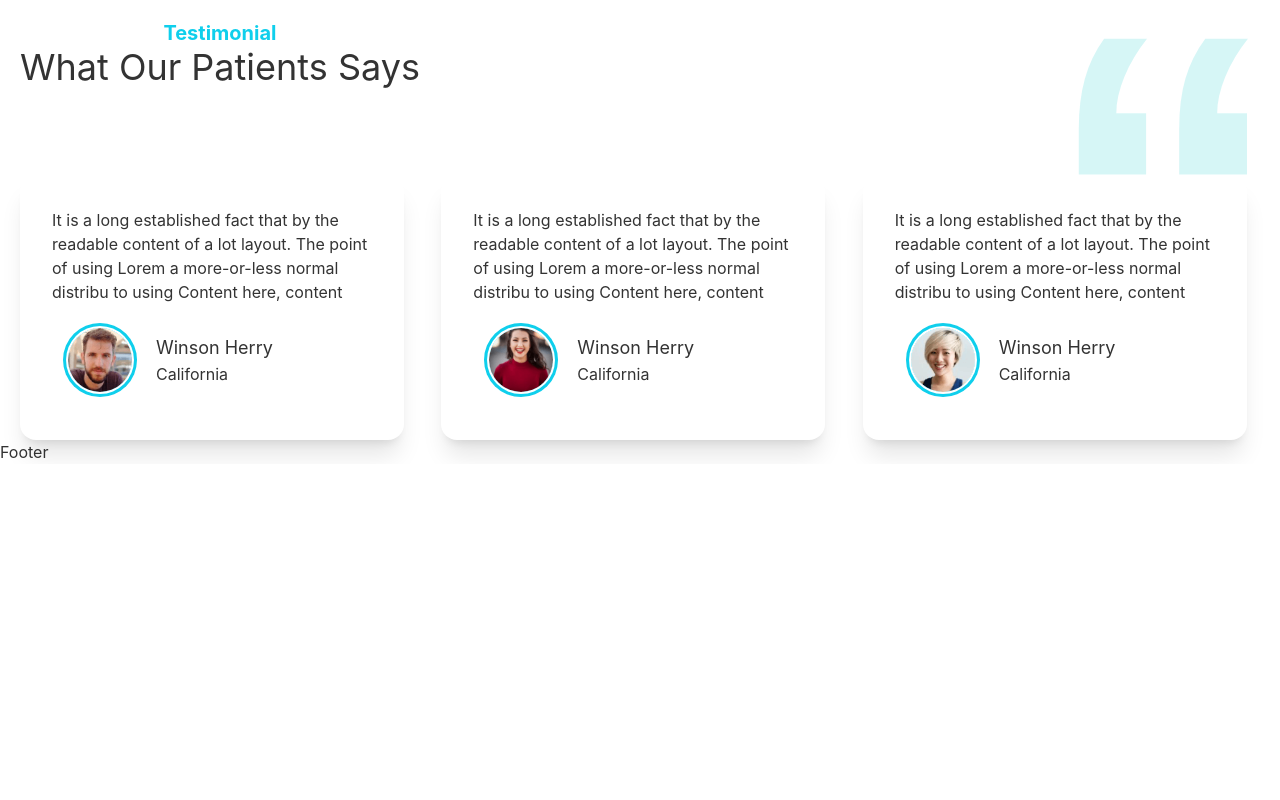
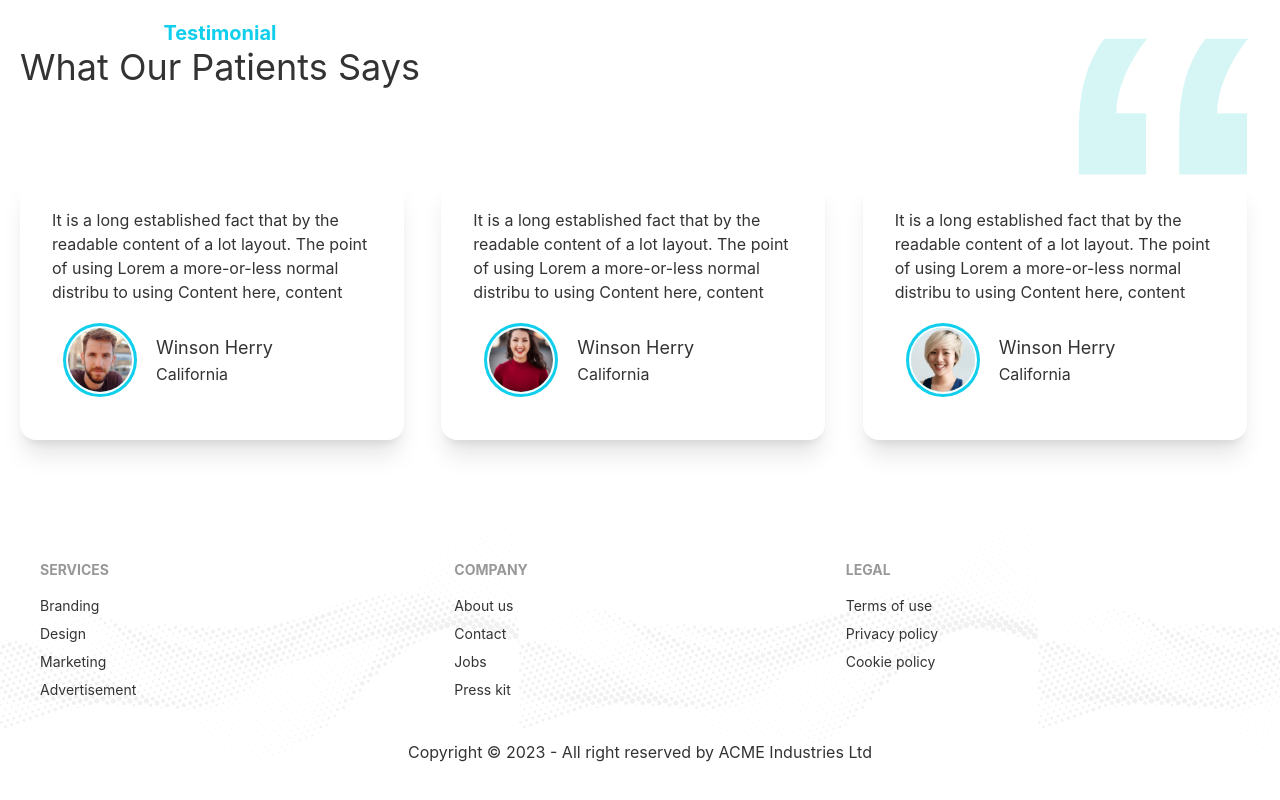
Before and after one commit to BayajidAlam/doctors-portal-client, a React (Create React App) app: page / in a window 1280 px wide. Shown: the part 2577-3377 px from the top of the page. Before the commit the page ends 3041 px from the top, so only its background shows below. Built offline with nearby package versions, Linux system fonts and the light colour scheme.

Commit message:
footer added

```diff
--- a/src/Pages/Shared/Footer/Footer.js
+++ b/src/Pages/Shared/Footer/Footer.js
@@ -1,10 +1,42 @@
 import React from 'react';
+import {Link} from 'react-router-dom';
+import footerImg from '../../../assets/images/footer.png';
 
 const Footer = () => {
   return (
+    <footer
+    style={{
+      background: `url(${footerImg})`,
+      backgroundSize: 'contain'
+    }}
+    className='my-20'>
+    <div className="footer p-10">
     <div>
-          <h2>Footer</h2>
+      <span className="footer-title">Services</span>
+      <Link to='/'className="link link-hover">Branding</Link>
+      <Link to='/'className="link link-hover">Design</Link>
+      <Link to='/'className="link link-hover">Marketing</Link>
+      <Link to='/'className="link link-hover">Advertisement</Link>
     </div>
+    <div>
+      <span className="footer-title">Company</span>
+      <Link to='/'className="link link-hover">About us</Link>
+      <Link to='/'className="link link-hover">Contact</Link>
+      <Link to='/'className="link link-hover">Jobs</Link>
+      <Link to='/'className="link link-hover">Press kit</Link>
+    </div>
+    <div>
+      <span className="footer-title">Legal</span>
+      <Link to='/'className="link link-hover">Terms of use</Link>
+      <Link to='/'className="link link-hover">Privacy policy</Link>
+      <Link to='/'className="link link-hover">Cookie policy</Link>
+    </div>
+    </div>
+    <div>
+    <p className='text-center mb-4'>Copyright © 2023 - All right reserved by ACME Industries Ltd</p>
+  </div>
+  </footer>
+
   );
 };
 
```
